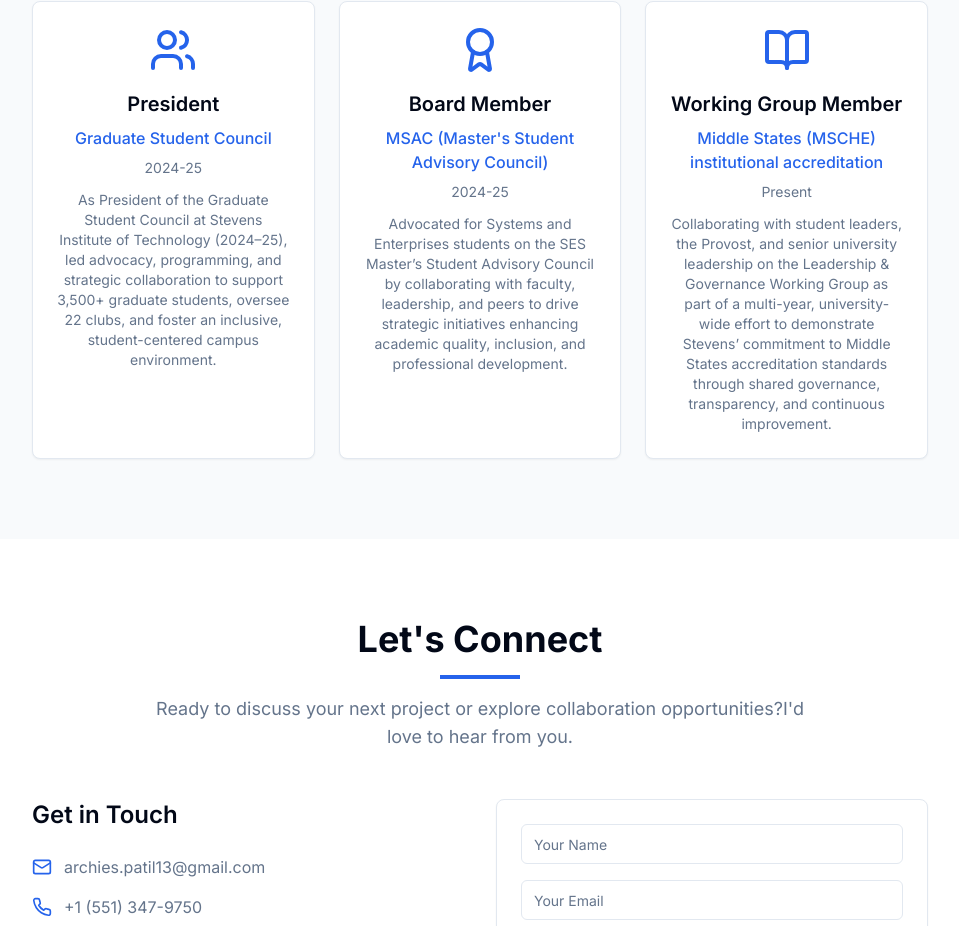
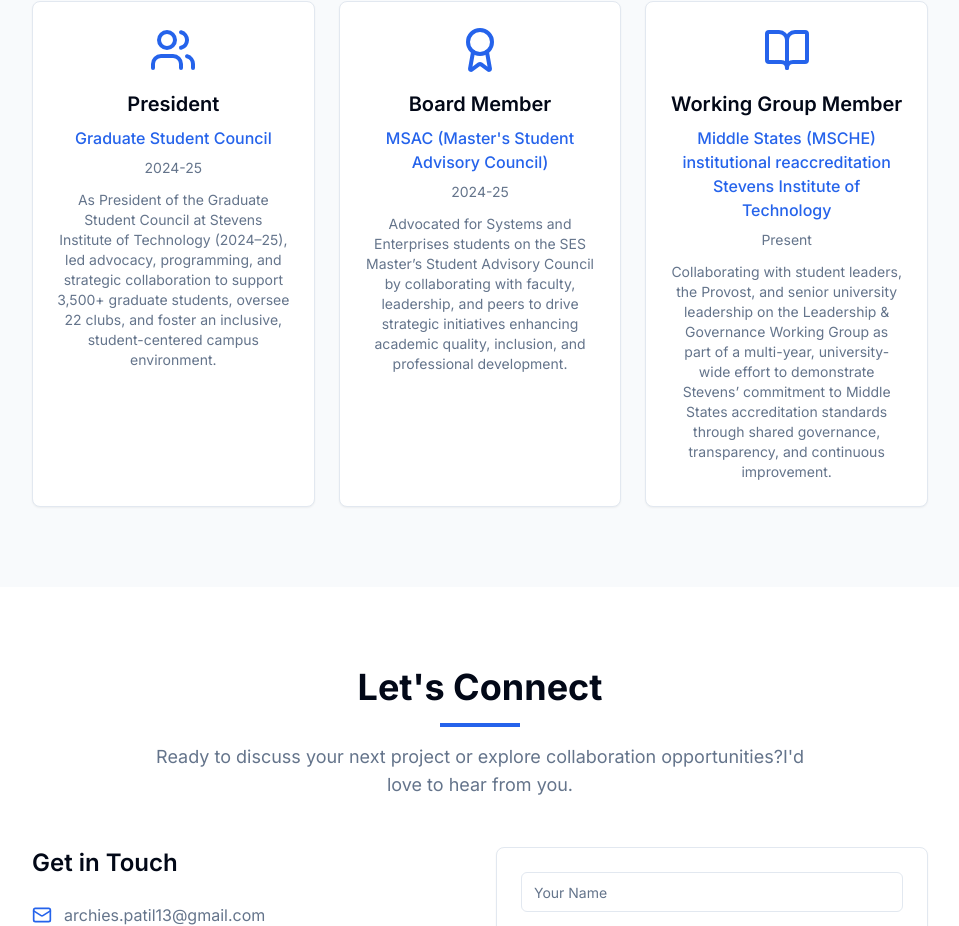
Before and after one commit to atharvaa9/archiesPortfolio, a Next.js app: page / in a window 1280 px wide. Shown: the part 6254-7180 px from the top of the page, without its empty margins (160-1119 px from the left). Built offline with nearby package versions, Linux system fonts and the light colour scheme.

Commit message:
Update leadership.tsx

```diff
--- a/components/leadership.tsx
+++ b/components/leadership.tsx
@@ -23,7 +23,7 @@ const leadership = [
   },
   {
     title: "Working Group Member",
-    organization: "Middle States (MSCHE) institutional accreditation",
+    organization: "Middle States (MSCHE) institutional reaccreditation Stevens Institute of Technology",
     period: "Present",
     description: "Collaborating with student leaders, the Provost, and senior university leadership on the Leadership & Governance Working Group as part of a multi-year, university-wide effort to demonstrate Stevens’ commitment to Middle States accreditation standards through shared governance, transparency, and continuous improvement.",
     icon: BookOpen,
```
